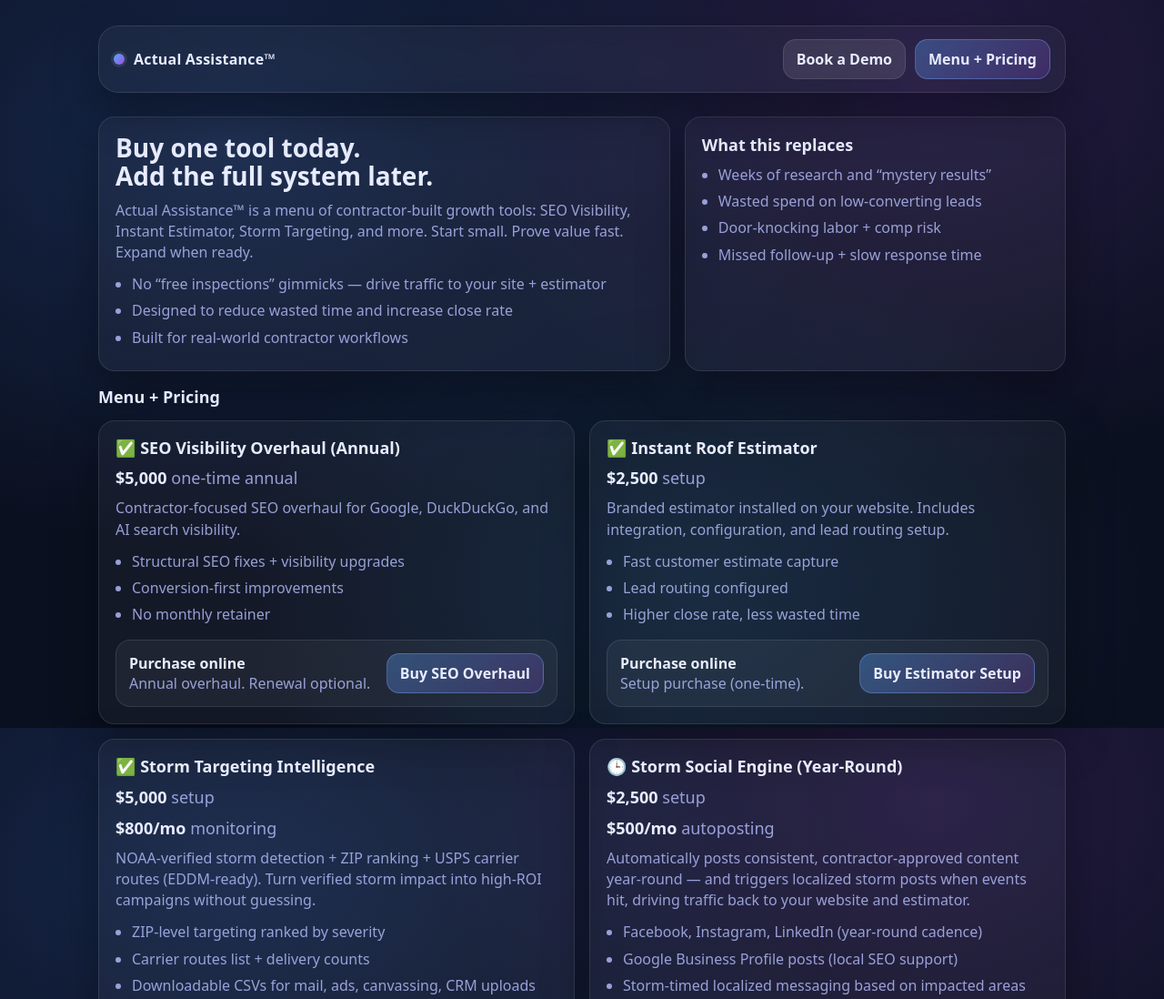
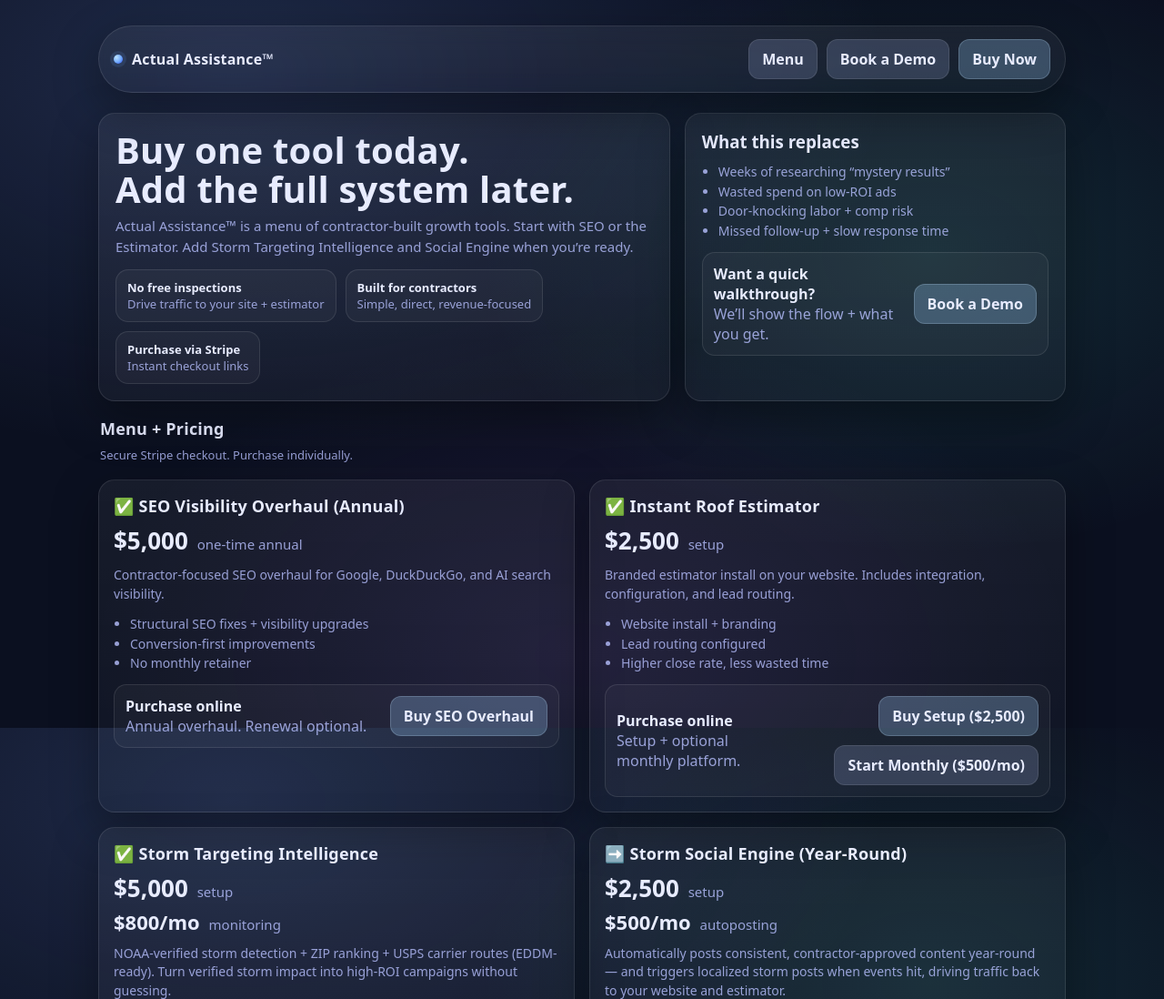
Before and after one commit to AcctMask/actual-assistant-site, a plain HTML site: page index.html in a window 1280 px wide. Shown: the top 1098 px of the page at 91% size. Drawn offline with Linux system fonts and the light colour scheme.

Commit message:
Update Storm Targeting Intelligence purchase links

```diff
--- a/index.html
+++ b/index.html
@@ -4,67 +4,69 @@
   <meta charset="utf-8" />
   <meta name="viewport" content="width=device-width, initial-scale=1" />
   <title>Actual Assistance™ | Contractor Growth Tools</title>
-  <meta name="description" content="Contractor growth tools: SEO Visibility Overhaul, Instant Roof Estimator, Storm Targeting Intelligence, and Storm Social Engine." />
+  <meta name="description" content="Actual Assistance™ contractor growth tools: SEO Visibility Overhaul, Instant Roof Estimator, Storm Targeting Intelligence, and Storm Social Engine." />
 
   <style>
     :root{
       --bg:#0b1020;
       --panel: rgba(255,255,255,.06);
-      --panel2: rgba(255,255,255,.08);
+      --panel2: rgba(255,255,255,.04);
       --text:#e8ecff;
       --muted:#b8c0ffcc;
       --line: rgba(255,255,255,.10);
       --radius:18px;
       --shadow:0 18px 50px rgba(0,0,0,.35);
-      --btn: rgba(255,255,255,.10);
-      --btn2: rgba(255,255,255,.16);
+      --btn: rgba(180,200,255,.18);
+      --btn2: rgba(160,210,255,.26);
     }
     *{ box-sizing:border-box; }
     html,body{ height:100%; }
     body{
       margin:0;
       font-family: ui-sans-serif, system-ui, -apple-system, Segoe UI, Roboto, Helvetica, Arial, "Apple Color Emoji","Segoe UI Emoji";
-      background: radial-gradient(1200px 800px at 20% 20%, rgba(66,133,244,.20), transparent 55%),
-                  radial-gradient(1000px 800px at 80% 10%, rgba(155,81,224,.18), transparent 55%),
-                  radial-gradient(900px 700px at 60% 80%, rgba(45,156,219,.14), transparent 55%),
+      background: radial-gradient(1200px 700px at 20% 10%, rgba(120,160,255,.18), transparent 60%),
+                  radial-gradient(900px 600px at 80% 35%, rgba(70,220,200,.12), transparent 55%),
+                  radial-gradient(900px 600px at 50% 90%, rgba(180,120,255,.10), transparent 60%),
                   var(--bg);
       color:var(--text);
     }
-    a{ color:inherit; }
+    a{ color:inherit; text-decoration:none; }
     .wrap{
-      max-width:1100px;
-      margin:0 auto;
-      padding:28px 18px 60px;
+      max-width: 1100px;
+      margin: 0 auto;
+      padding: 28px 18px 40px;
     }
-    header{
+    .topbar{
       display:flex;
       align-items:center;
       justify-content:space-between;
-      gap:14px;
-      padding:14px 16px;
-      border:1px solid var(--line);
-      border-radius:22px;
-      background: rgba(255,255,255,.04);
+      gap:12px;
+      padding: 14px 16px;
+      border: 1px solid var(--line);
+      background: linear-gradient(180deg, rgba(255,255,255,.06), rgba(255,255,255,.03));
+      border-radius: 999px;
       box-shadow: var(--shadow);
       position: sticky;
-      top: 12px;
+      top: 14px;
+      z-index: 10;
       backdrop-filter: blur(10px);
-      z-index: 5;
     }
     .brand{
       display:flex;
       align-items:center;
       gap:10px;
-      font-weight:700;
+      font-weight:800;
       letter-spacing:.2px;
+      white-space:nowrap;
     }
     .dot{
-      width:12px;height:12px;border-radius:50%;
-      background: linear-gradient(135deg, #5aa7ff, #9b51e0);
-      box-shadow: 0 0 0 3px rgba(255,255,255,.08);
+      width:10px;height:10px;border-radius:50%;
+      background: radial-gradient(circle at 30% 30%, #bde4ff, #6fa8ff 55%, #2f4cff);
+      box-shadow: 0 0 0 4px rgba(111,168,255,.12);
     }
     .nav{
       display:flex;
+      align-items:center;
       gap:10px;
       flex-wrap:wrap;
       justify-content:flex-end;
@@ -74,164 +76,196 @@
       align-items:center;
       justify-content:center;
       gap:8px;
-      padding:10px 14px;
-      border-radius:14px;
-      border:1px solid var(--line);
+      padding: 10px 14px;
+      border-radius: 12px;
+      border: 1px solid var(--line);
       background: var(--btn);
-      text-decoration:none;
-      font-weight:600;
+      color: var(--text);
+      font-weight: 700;
       cursor:pointer;
-      transition: transform .08s ease, background .15s ease, border-color .15s ease;
+      transition: transform .12s ease, background .12s ease, border-color .12s ease;
+      user-select:none;
       white-space:nowrap;
     }
-    .btn:hover{ background: var(--btn2); transform: translateY(-1px); }
+    .btn:hover{
+      transform: translateY(-1px);
+      background: rgba(180,200,255,.24);
+      border-color: rgba(255,255,255,.18);
+    }
     .btn.primary{
-      background: linear-gradient(135deg, rgba(90,167,255,.32), rgba(155,81,224,.22));
-      border-color: rgba(130,170,255,.35);
+      background: var(--btn2);
+      border-color: rgba(200,230,255,.22);
     }
 
     .hero{
-      margin:26px 0 16px;
+      margin: 22px 0 18px;
       display:grid;
       grid-template-columns: 1.2fr .8fr;
-      gap:16px;
-      align-items:stretch;
+      gap: 16px;
     }
-    .hero .panel{
-      border:1px solid var(--line);
+    .heroCard{
+      padding: 18px 18px;
       border-radius: var(--radius);
+      border: 1px solid var(--line);
+      background: linear-gradient(180deg, rgba(255,255,255,.06), rgba(255,255,255,.03));
+      box-shadow: var(--shadow);
+    }
+    .hero h1{
+      margin: 0 0 8px;
+      font-size: clamp(26px, 3.2vw, 40px);
+      line-height: 1.08;
+      letter-spacing:.2px;
+    }
+    .hero p{
+      margin: 0 0 14px;
+      color: var(--muted);
+      line-height: 1.5;
+      font-size: 15px;
+    }
+    .mini{
+      margin-top: 10px;
+      display:flex;
+      gap:10px;
+      flex-wrap:wrap;
+    }
+    .kpi{
+      padding: 10px 12px;
+      border-radius: 14px;
+      border: 1px solid var(--line);
       background: rgba(255,255,255,.04);
+      color: var(--muted);
+      font-size: 13px;
+    }
+    .kpi b{ color: var(--text); }
+
+    .grid{
+      display:grid;
+      grid-template-columns: repeat(2, minmax(0,1fr));
+      gap: 16px;
+      margin-top: 18px;
+    }
+    .card{
+      padding: 16px 16px;
+      border-radius: var(--radius);
+      border: 1px solid var(--line);
+      background: linear-gradient(180deg, rgba(255,255,255,.05), rgba(255,255,255,.02));
       box-shadow: var(--shadow);
-      padding:18px 18px;
-      min-height: 170px;
+      min-height: 240px;
     }
-    .h1{
-      font-size: 28px;
-      line-height: 1.12;
-      margin:0 0 10px;
+    .card h3{
+      margin: 0 0 8px;
+      font-size: 18px;
+      letter-spacing:.2px;
     }
-    .p{
-      margin:0;
+    .price{
+      margin: 0 0 10px;
+      font-size: 15px;
+      color: var(--muted);
+    }
+    .price b{
+      color: var(--text);
+      font-size: 26px;
+      margin-right: 6px;
+    }
+    .sub{
+      margin: 0 0 12px;
       color: var(--muted);
       line-height: 1.45;
-    }
-    .bullets{
-      margin:12px 0 0;
-      padding-left: 18px;
-      color: var(--muted);
-    }
-    .bullets li{ margin:6px 0; }
-
-    .grid{
-      margin-top: 14px;
-      display:grid;
-      grid-template-columns: repeat(2, minmax(0, 1fr));
-      gap:16px;
-    }
-    .card{
-      border:1px solid var(--line);
-      border-radius: var(--radius);
-      background: rgba(255,255,255,.04);
-      box-shadow: var(--shadow);
-      padding:18px 18px;
-    }
-    .card h3{
-      margin:0 0 10px;
-      font-size:18px;
-      line-height:1.25;
-    }
-    .price{
-      margin:0 0 10px;
-      font-size:18px;
-    }
-    .sub{
-      margin:0 0 12px;
-      color: var(--muted);
-      line-height:1.45;
+      font-size: 14px;
     }
     ul{
-      margin:0;
-      padding-left: 18px;
+      margin: 0 0 12px 18px;
+      padding:0;
       color: var(--muted);
-      line-height:1.45;
+      line-height: 1.55;
+      font-size: 14px;
     }
-    ul li{ margin:6px 0; }
     .cta{
-      margin-top:16px;
-      padding:14px;
-      border-radius: 16px;
-      background: rgba(255,255,255,.05);
-      border:1px solid var(--line);
+      margin-top: 12px;
+      padding: 12px 12px;
+      border: 1px solid var(--line);
+      background: rgba(255,255,255,.035);
+      border-radius: 14px;
       display:flex;
       align-items:center;
+      justify-content:space-between;
+      gap: 12px;
+    }
+    .muted{ color: var(--muted); }
+
+    footer{
+      margin-top: 22px;
+      padding-top: 14px;
+      border-top: 1px solid var(--line);
+      color: rgba(232,236,255,.70);
+      font-size: 13px;
+      display:flex;
       justify-content:space-between;
       gap:12px;
       flex-wrap:wrap;
     }
-    .muted{ color: var(--muted); }
-
-    footer{
-      margin-top: 24px;
-      padding: 16px;
-      border-radius: 18px;
-      border:1px solid var(--line);
-      background: rgba(255,255,255,.03);
-      color: var(--muted);
-      display:flex;
-      align-items:center;
-      justify-content:space-between;
-      gap:12px;
-      flex-wrap:wrap;
-    }
+    footer a{ color: rgba(232,236,255,.85); text-decoration: underline; text-underline-offset: 3px; }
 
     @media (max-width: 860px){
       .hero{ grid-template-columns: 1fr; }
       .grid{ grid-template-columns: 1fr; }
-      header{ position: relative; top: auto; }
+      .topbar{ border-radius: 18px; }
     }
   </style>
 </head>
 
 <body>
   <div class="wrap">
-    <header>
+    <div class="topbar">
       <div class="brand">
         <span class="dot"></span>
         <span>Actual Assistance™</span>
       </div>
-      <nav class="nav">
+      <div class="nav">
+        <a class="btn" href="#menu">Menu</a>
         <a class="btn" href="/demo.html">Book a Demo</a>
-        <a class="btn primary" href="#pricing">Menu + Pricing</a>
-      </nav>
-    </header>
+        <a class="btn primary" href="#menu">Buy Now</a>
+      </div>
+    </div>
 
     <section class="hero">
-      <div class="panel">
-        <h1 class="h1">Buy one tool today.<br/>Add the full system later.</h1>
-        <p class="p">
-          Actual Assistance™ is a menu of contractor-built growth tools:
-          SEO Visibility, Instant Estimator, Storm Targeting, and more.
-          Start small. Prove value fast. Expand when ready.
+      <div class="heroCard">
+        <h1>Buy one tool today.<br/>Add the full system later.</h1>
+        <p>
+          Actual Assistance™ is a menu of contractor-built growth tools. Start with SEO or the Estimator.
+          Add Storm Targeting Intelligence and Social Engine when you’re ready.
         </p>
-        <ul class="bullets">
-          <li>No “free inspections” gimmicks — drive traffic to your site + estimator</li>
-          <li>Designed to reduce wasted time and increase close rate</li>
-          <li>Built for real-world contractor workflows</li>
-        </ul>
+        <div class="mini">
+          <div class="kpi"><b>No free inspections</b><br/>Drive traffic to your site + estimator</div>
+          <div class="kpi"><b>Built for contractors</b><br/>Simple, direct, revenue-focused</div>
+          <div class="kpi"><b>Purchase via Stripe</b><br/>Instant checkout links</div>
+        </div>
       </div>
 
-      <div class="panel">
-        <h2 style="margin:0 0 10px; font-size:18px;">What this replaces</h2>
-        <ul class="bullets" style="margin-top:0;">
-          <li>Weeks of research and “mystery results”</li>
-          <li>Wasted spend on low-converting leads</li>
+      <div class="heroCard">
+        <h3 style="margin:0 0 10px;">What this replaces</h3>
+        <ul style="margin-left:18px;">
+          <li>Weeks of researching “mystery results”</li>
+          <li>Wasted spend on low-ROI ads</li>
           <li>Door-knocking labor + comp risk</li>
           <li>Missed follow-up + slow response time</li>
         </ul>
+        <div class="cta" style="margin-top:12px;">
+          <div>
+            <strong>Want a quick walkthrough?</strong><br/>
+            <span class="muted">We’ll show the flow + what you get.</span>
+          </div>
+          <a class="btn primary" href="/demo.html">Book a Demo</a>
+        </div>
       </div>
     </section>
 
-    <h2 id="pricing" style="margin:16px 0 10px; font-size:18px;">Menu + Pricing</h2>
+    <h2 id="menu" style="margin:14px 2px 8px; font-size:18px; color:rgba(232,236,255,.92); letter-spacing:.2px;">
+      Menu + Pricing
+    </h2>
+    <div class="muted" style="margin:0 2px 14px; font-size:13px;">
+      Secure Stripe checkout. Purchase individually.
+    </div>
 
     <section class="grid">
       <!-- SEO -->
@@ -246,7 +280,7 @@
         </ul>
         <div class="cta">
           <div>
-            <strong>Purchase online</strong><br />
+            <strong>Purchase online</strong><br/>
             <span class="muted">Annual overhaul. Renewal optional.</span>
           </div>
           <a class="btn primary" target="_blank" rel="noreferrer"
@@ -258,27 +292,31 @@
       <div class="card">
         <h3>✅ Instant Roof Estimator</h3>
         <div class="price"><b>$2,500</b> <span class="muted">setup</span></div>
-        <p class="sub">Branded estimator installed on your website. Includes integration, configuration, and lead routing setup.</p>
+        <p class="sub">Branded estimator install on your website. Includes integration, configuration, and lead routing.</p>
         <ul>
-          <li>Fast customer estimate capture</li>
+          <li>Website install + branding</li>
           <li>Lead routing configured</li>
           <li>Higher close rate, less wasted time</li>
         </ul>
         <div class="cta">
           <div>
-            <strong>Purchase online</strong><br />
-            <span class="muted">Setup purchase (one-time).</span>
+            <strong>Purchase online</strong><br/>
+            <span class="muted">Setup + optional monthly platform.</span>
           </div>
-          <a class="btn primary" target="_blank" rel="noreferrer"
-             href="https://buy.stripe.com/bJeaEW8ut4Iob1PdtV2Ry03">Buy Estimator Setup</a>
+          <div style="display:flex; gap:10px; flex-wrap:wrap; justify-content:flex-end;">
+            <a class="btn primary" target="_blank" rel="noreferrer"
+               href="https://buy.stripe.com/bJeaEW8ut4Iob1PdtV2Ry03">Buy Setup ($2,500)</a>
+            <a class="btn" target="_blank" rel="noreferrer"
+               href="https://buy.stripe.com/bJeaEW8ut4Iob1PdtV2Ry03">Start Monthly ($500/mo)</a>
+          </div>
         </div>
       </div>
 
-      <!-- Storm Targeting Intelligence (Weather App) -->
+      <!-- Storm Targeting Intelligence -->
       <div class="card">
         <h3>✅ Storm Targeting Intelligence</h3>
         <div class="price"><b>$5,000</b> <span class="muted">setup</span></div>
-        <div class="price"><b>$800/mo</b> <span class="muted">monitoring</span></div>
+        <div class="price" style="margin-top:-6px;"><b style="font-size:22px;">$800/mo</b> <span class="muted">monitoring</span></div>
         <p class="sub">NOAA-verified storm detection + ZIP ranking + USPS carrier routes (EDDM-ready). Turn verified storm impact into high-ROI campaigns without guessing.</p>
         <ul>
           <li>ZIP-level targeting ranked by severity</li>
@@ -288,13 +326,13 @@
         </ul>
         <div class="cta">
           <div>
-            <strong>Purchase online</strong><br />
-            <span class="muted">Setup + Monitoring are separate purchases.</span>
+            <strong>Purchase online</strong><br/>
+            <span class="muted">Setup + optional monthly monitoring.</span>
           </div>
-          <div style="display:flex; gap:10px; flex-wrap:wrap;">
+          <div style="display:flex; gap:10px; flex-wrap:wrap; justify-content:flex-end;">
+            <a class="btn primary" target="_blank" rel="noreferrer"
+               href="https://buy.stripe.com/fZuaEWaCBb6M3znblN2Ry04">Buy Setup ($5,000)</a>
             <a class="btn" target="_blank" rel="noreferrer"
-               href="https://buy.stripe.com/fZuaEWaCBb6M3znblN2Ry04">Buy Setup ($5,000)</a>
-            <a class="btn primary" target="_blank" rel="noreferrer"
                href="https://buy.stripe.com/bJeaEW8ut4Iob1PdtV2Ry03">Start Monitoring ($800/mo)</a>
           </div>
         </div>
@@ -302,20 +340,20 @@
 
       <!-- Storm Social Engine -->
       <div class="card">
-        <h3>🕒 Storm Social Engine (Year-Round)</h3>
+        <h3>➡️ Storm Social Engine (Year-Round)</h3>
         <div class="price"><b>$2,500</b> <span class="muted">setup</span></div>
-        <div class="price"><b>$500/mo</b> <span class="muted">autoposting</span></div>
+        <div class="price" style="margin-top:-6px;"><b style="font-size:22px;">$500/mo</b> <span class="muted">autoposting</span></div>
         <p class="sub">Automatically posts consistent, contractor-approved content year-round — and triggers localized storm posts when events hit, driving traffic back to your website and estimator.</p>
         <ul>
           <li>Facebook, Instagram, LinkedIn (year-round cadence)</li>
           <li>Google Business Profile posts (local SEO support)</li>
-          <li>Storm-timed localized messaging based on impacted areas</li>
+          <li>Storm-timed, localized messaging based on impacted areas</li>
           <li>Tracks posts + clicks (UTM links)</li>
           <li>Does not manage comments/messages; it feeds demand</li>
         </ul>
         <div class="cta">
           <div>
-            <strong>Coming soon</strong><br />
+            <strong>Coming soon</strong><br/>
             <span class="muted">Early access available when you’re ready.</span>
           </div>
           <a class="btn primary" href="/demo.html">Join Early Access</a>
@@ -325,18 +363,17 @@
 
     <footer>
       <div>
-        © <span id="y"></span> Actual Assistance™ · Owned by Anti AI LLC · Support:
-        <a href="mailto:support@actualassistance.com">support@actualassistance.com</a>
+        © <span id="y"></span> Actual Assistance™ · Owned by Anti AI LLC ·
+        Support: <a href="mailto:support@actualassistance.com">support@actualassistance.com</a>
       </div>
-      <div style="display:flex; gap:10px; flex-wrap:wrap;">
-        <a class="btn" href="/demo.html">Book a Demo</a>
-        <a class="btn" href="#pricing">Back to Pricing</a>
+      <div>
+        <span class="muted">Live ordering via Stripe links.</span>
       </div>
     </footer>
   </div>
 
   <script>
-    document.getElementById('y').textContent = new Date().getFullYear();
+    document.getElementById("y").textContent = new Date().getFullYear();
   </script>
 </body>
 </html>
```
